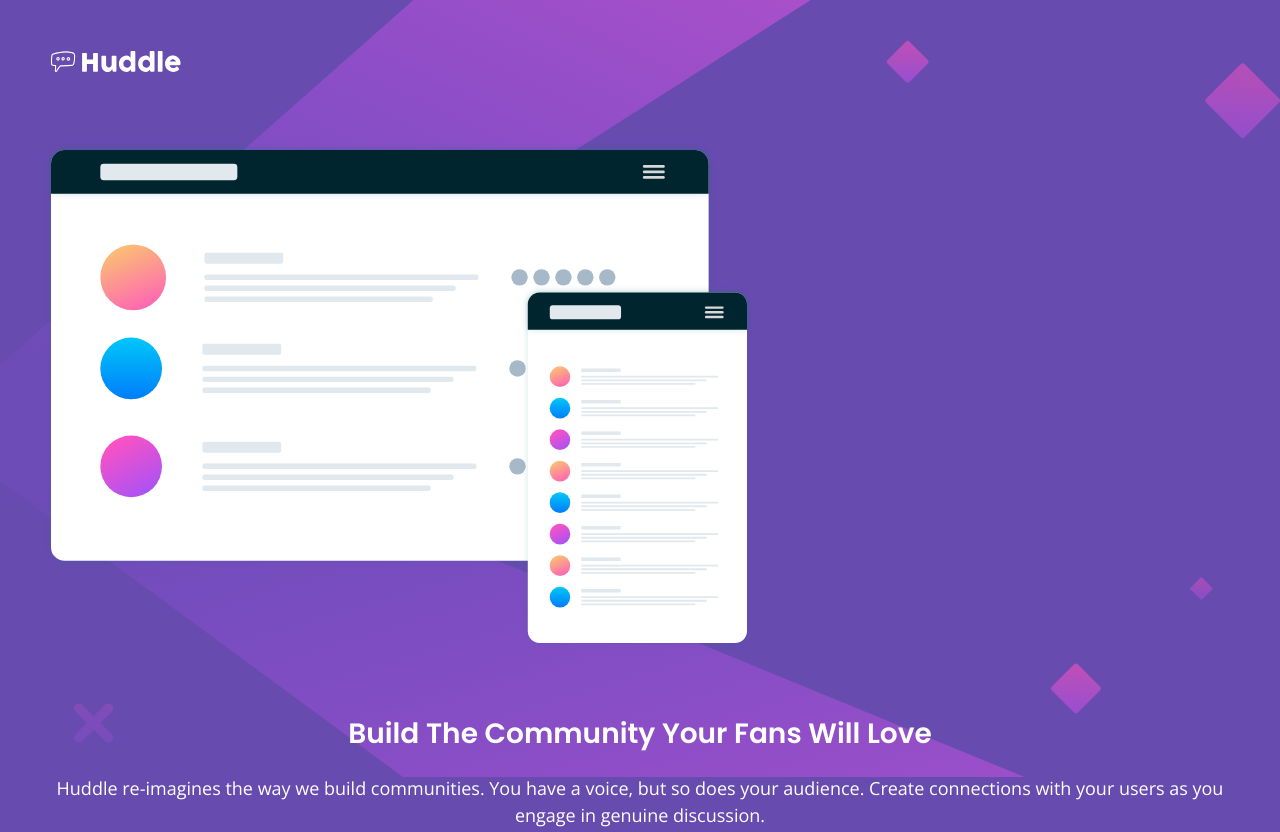
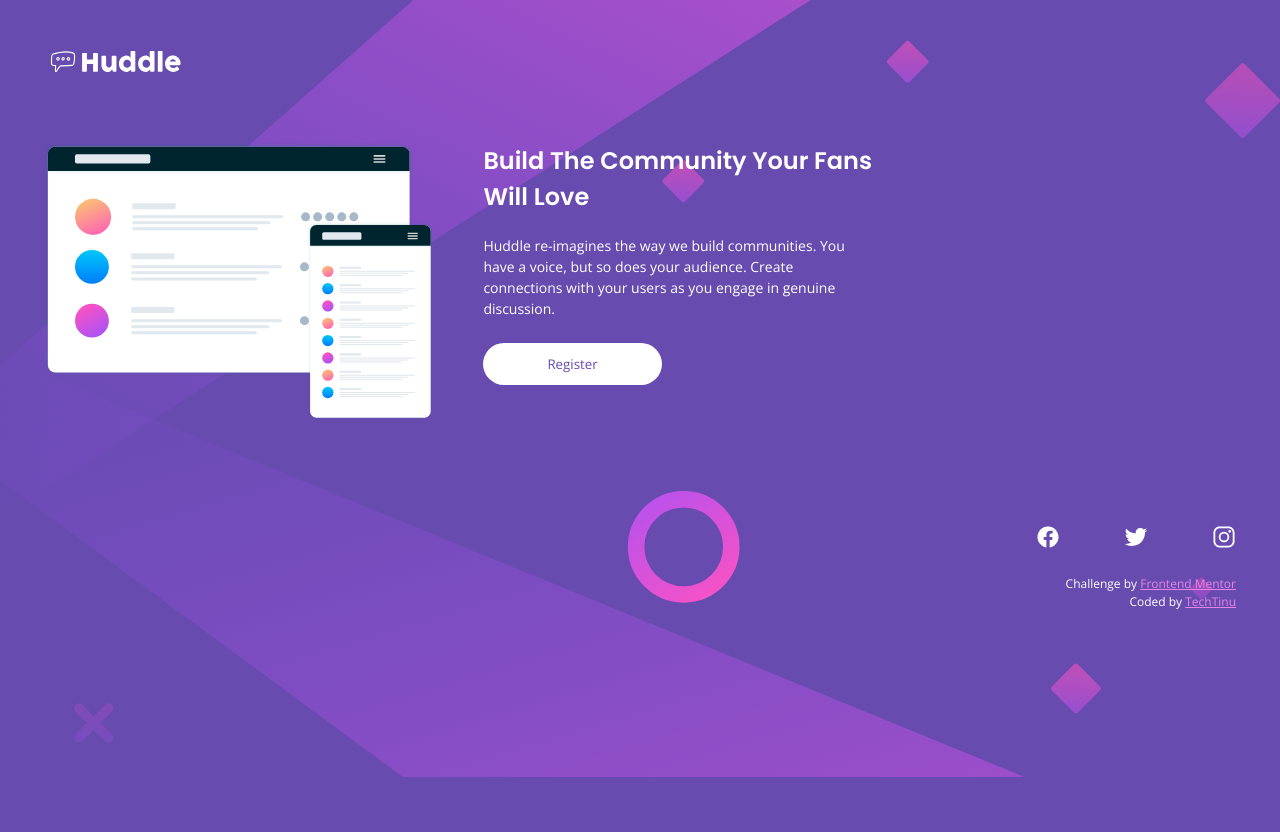
Before and after one commit to tinuola/fm_huddle-pg, a plain HTML site: page index.html in a window 1280 px wide. Shown: the top 832 px of the page. After the commit the page ends 800 px from the top, so only its background shows below. Drawn offline with nearby package versions, Linux system fonts and the light colour scheme.

Commit message:
WIP: Adds responsiveness to site

```diff
--- a/css/style.css
+++ b/css/style.css
@@ -23,7 +23,7 @@ body {
   padding: 2.75rem;
 }
 
-@media (min-width: 600px){
+@media (min-width: 768px){
   .main-container {
     background-image: url('/assets/images/bg-desktop.svg');
   }
@@ -51,16 +51,12 @@ header {
 
 main {
   padding-bottom: 2rem;
+  max-width: 829px;
+  width: 100%;
 }
 
 .row {
   text-align: center;
-}
-
-@media (min-width: 768px){
-  .row {
-
-  }
 }
 
 .col {
@@ -88,6 +84,7 @@ button {
   padding: .75rem 4rem;
   border-radius: 1.5rem;
   border: none;
+  margin-top: 1.5rem;
   transition: background 250ms;
 }
 
@@ -97,15 +94,36 @@ button:hover {
   cursor: pointer;
 }
 
+/* Main section media query */
+@media (min-width: 768px){
+  .row {
+    display: flex;
+    justify-content: space-between;
+  }
+
+  .col {
+    text-align: left;
+    flex-basis: 47%;
+  }
+
+  h2{
+    font-size: 1.5rem;
+  }
+
+  p {
+    font-size: .875rem;
+  }
+}
+
 footer {
   padding: 2.5rem 0 2rem 0;
 }
 
 .sm-row {
   display: flex;
-  justify-content: space-evenly;
+  justify-content: space-between;
   margin: 0 auto;
-  max-width: 250px;
+  max-width: 200px;
   width: 100%;
 }
 
@@ -125,3 +143,20 @@ ion-icon {
 .fm-attribution a {
 	color: var(--secondary-color);
 }
+
+/* Footer media query */
+@media (min-width: 768px){
+  footer {
+    display: flex;
+    flex-direction: column;
+    align-items: end;
+  }
+
+  .sm-row {
+    margin: unset;
+  }
+
+  .fm-attribution-row {
+    text-align: right;
+  }
+}
--- a/index.html
+++ b/index.html
@@ -29,8 +29,8 @@
           <h2>Build The Community Your Fans Will Love</h2>
           <p>Huddle re-imagines the way we build communities. You have a voice, but so does your audience. Create
             connections with your users as you engage in genuine discussion.</p>
+            <button>Register</button>
         </div>
-        <button>Register</button>
       </section>
     </main>
     <footer>
```
